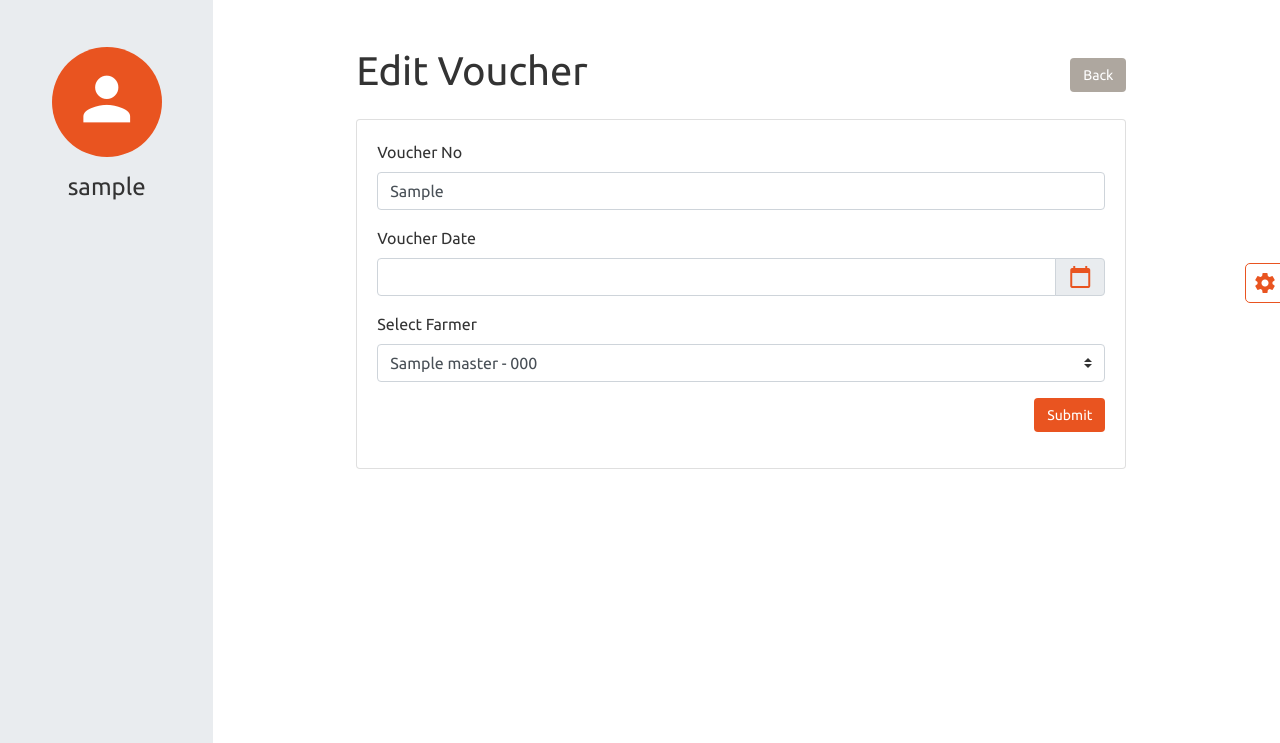
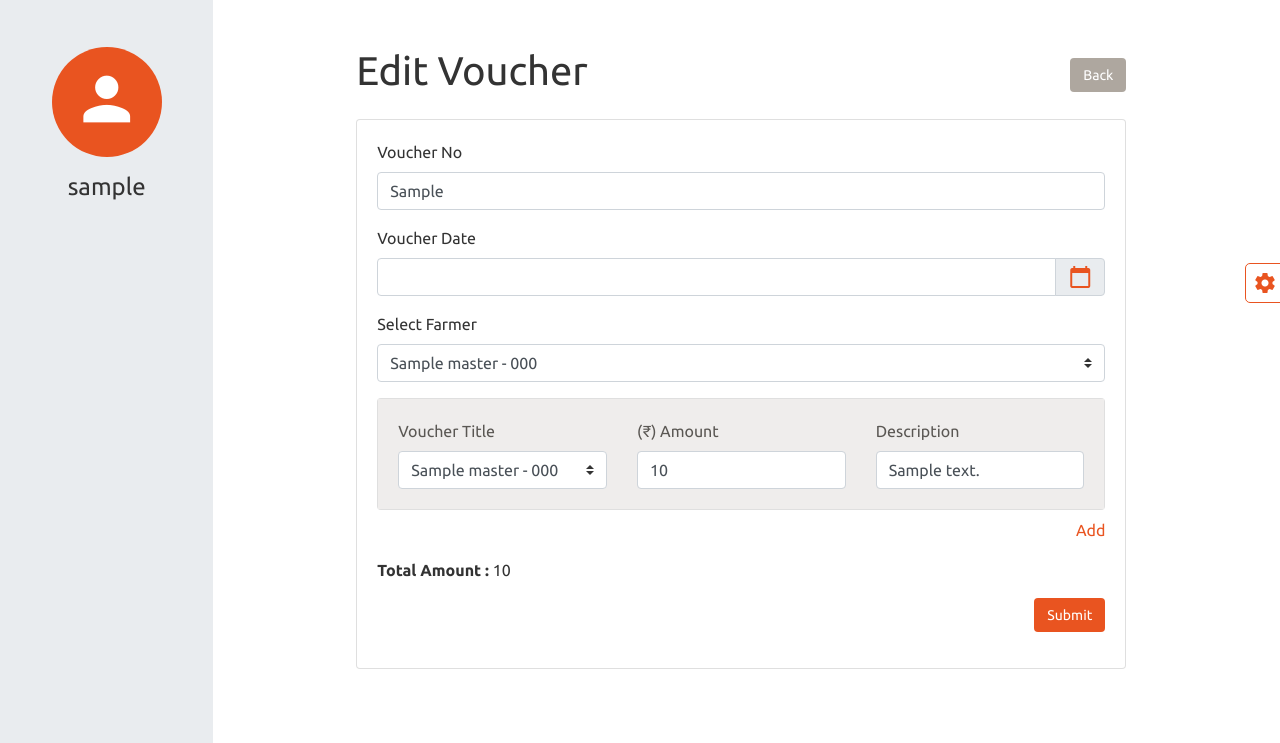
Before and after one commit to exsaro/mango-mandi, a PHP site: page /View/addVoucher.php?id=1 in a window 1280 px wide. Shown: the part 57-800 px from the top of the page. Run offline with PHP 8.4, Linux system fonts and the light colour scheme; the visitor is signed in with stand-in values (Sample User, id 1); tables that the repository leaves empty or names only in its code hold one stand-in row (values such as "Sample post"); data that the repository does not hold is empty.

Commit message:
Transaction Changes completed.

```diff
--- a/Model/CommonModel.php
+++ b/Model/CommonModel.php
@@ -15,7 +15,7 @@
 
             $sql = "SELECT * FROM ".$tableName." WHERE status != 'D'";
 
-            if($tableName != 'user_type_master'){
+            if($tableName != 'user_type_master' && $tableName !=  'voucher_transaction_group'){
                 $sql .= " AND company_id ='". $_SESSION['company_id']."'";
             }
 
--- a/View/addVoucher.php
+++ b/View/addVoucher.php
@@ -8,14 +8,14 @@
     $transcationData[0]['transaction_id']    = '';
     $transcationData[0]['amount']            = '';
     $transcationData[0]['description']       = '';
-    $transcationData[0]['transaction_name']       = '';
     $farmerOptionData = $commonModel->getData('farmer_master','list','','');
     $transcationOptionData = $commonModel->getData('transaction_master','list','','');
-
+    $amount = 0;
 
     if(isset($_GET['id'])){
         $title      = 'Edit Voucher';
         $voucherEditData = $commonModel->getData('voucher_transaction_detail','edit',$_GET['id'],'voucher_transaction_detail_id');
+        $voucherGroupData = $commonModel->getData('voucher_transaction_group','edit',$_GET['id'],'voucher_transaction_detail_id');
         $editData   = isset($voucherEditData[0]) ?  $voucherEditData[0] : [] ;
         $submitType = 'update';
     }
@@ -23,7 +23,7 @@
     $voucherNo      = isset($editData['voucher_no'])  ? $editData['voucher_no']   : '';
     $voucherDate    = isset($editData['voucher_date'])  ? $editData['voucher_date']   : '';
     $farmerId       = isset($editData['farmer_id'])  ? $editData['farmer_id']   : '';
-    $transcationDetails = isset($editData['transaction_detail'])   ? json_decode($editData['transaction_detail'],true) : $transcationData;
+    $transcationDetails = isset($voucherGroupData)   ? $voucherGroupData : $transcationData;
     $status      = (isset($editData['status']) && $editData['status'] == 'IA')? 'IA': 'A';
 ?>
 
@@ -71,22 +71,24 @@
                             <?php foreach($transcationDetails as $key => $value) {
                                     $checkIteration = $key;
                                     $removeClsBtn   = '';
-                                    $addClsBtn      = '';
-                                    if(count($transcationDetails)-1 == $key )
+                                    $addClsBtn   = '';
+                                    if($checkIteration == 0 && count($transcationDetails) == 1 )
                                         $removeClsBtn = 'display:none;';
+                                    elseif(count($transcationDetails)-1 == $checkIteration )
+                                        $addClsBtn   = '';
                                     else
-                                        $addClsBtn = 'display:none;';
+                                        $addClsBtn   = 'display:none;';
+                                    $amount += $value['amount'];
                             ?>
 
                                 <div class="form-group identifyCls" id="identifyDiv_<?php echo $key; ?>" data-size="<?php echo $key; ?>">
-                                    <input type="hidden" value="<?php echo $value['transaction_name']; ?>"  id="transactionName_<?php echo $key; ?>" name="transaction_detail[<?php echo $key; ?>][transaction_name]" />
 
                                     <div class="card mb-2">
                                         <div class="card-body alert-secondary">
                                             <div class="row">
                                                 <div class="col">
                                                     <label for="">Voucher Title</label>
-                                                    <select class="custom-select" id="transcationId_<?php echo $key; ?>" name="transaction_detail[<?php echo $key; ?>][transaction_id]" onchange="setTrancationName(<?php echo $key; ?>)" required>
+                                                    <select class="custom-select" id="transcationId_<?php echo $key; ?>" name="transaction_detail[<?php echo $key; ?>][transaction_id]"   required>
                                                         <option value="">Select Transcation</option>
                                                         <?php foreach($transcationOptionData as $tKey => $tValue) { ?>
                                                             <option <?php echo ($value['transaction_id'] ==  $tValue['transaction_id'])?'selected':''; ?> value="<?php echo $tValue['transaction_id']; ?>" ><?php echo $tValue['transaction_name']." - " ; ?><?php echo $tValue['transaction_code']; ?></option>
@@ -95,7 +97,7 @@
                                                 </div>
                                                 <div class="col">
                                                     <label for="">(₹) Amount</label>
-                                                    <input type="number" value="<?php echo $value['amount']; ?>" class="form-control" name="transaction_detail[<?php echo $key; ?>][amount]" placeholder="Amount" required minlength=1 maxlength=100 />
+                                                    <input type="number" value="<?php echo $value['amount']; ?>" onkeyup="calculateVoucher()" class="form-control calculateVoucher" name="transaction_detail[<?php echo $key; ?>][amount]"  placeholder="Amount" required minlength=1 maxlength=100 />
                                                 </div>
                                                 <div class="col">
                                                     <label for="">Description</label>
@@ -105,14 +107,14 @@
                                         </div>
                                     </div>
                                     <p class="text-right fz12">
-                                        <a style="<?php echo  $addClsBtn; ?>" class="addClass" id="addInx_<?php echo $key; ?>" href="javascript:void(0);" onclick="addTranscation(0)" >Add </a>
+                                        <a style="<?php echo $addClsBtn; ?>" class="addClass" id="addInx_<?php echo $key; ?>" href="javascript:void(0);" onclick="addTranscation(0)" >Add </a>
                                         <a style="<?php echo $removeClsBtn; ?>" class="removeClass" id="removeInx_<?php echo $key; ?>" href="javascript:void(0);" onclick="removeTranscation(<?php echo $key; ?>)" >  Remove</a>
                                     </p>
                                 </div>
                             <?php } ?>
                         </div>
                         <!-- Add and Remove Transaction END-->
-
+                                  <p><span class="font-weight-bold">Total Amount : </span> <span id="calcTotalVoucher"><?php echo $amount; ?> </span></span></p>
 
                         <div class="form-group text-right">
                         <button  type="submit" name='<?php echo $submitType; ?>' class="btn btn-primary">Submit</button>
@@ -134,14 +136,13 @@
 <input type="hidden" id="checklength" value='<?php echo $checkIteration; ?>'>
 <div id="voucherCloneDiv" class="d-none">
     <div class="form-group identifyClsYYY" id="identifyDiv_XXX" data-size="XXX">
-    <input type="hidden"  id="transactionName_XXX" name="transaction_detail[XXX][transaction_name]" />
 
         <div class="card mb-2">
             <div class="card-body alert-secondary">
                 <div class="row">
                     <div class="col">
                         <label for="">Voucher Title</label>
-                        <select class="custom-select" id="transcationId_XXX"  name="transaction_detail[XXX][transaction_id]" onchange="setTrancationName(XXX)"  required>
+                        <select class="custom-select" id="transcationId_XXX"  name="transaction_detail[XXX][transaction_id]"  required>
                         <option value="">Select Transcation</option>
                             <?php foreach($transcationOptionData as $tKey => $tValue) { ?>
                                 <option value="<?php echo $tValue['transaction_id']; ?>" ><?php echo $tValue['transaction_name']." - " ; ?><?php echo $tValue['transaction_code']; ?></option>
@@ -150,11 +151,11 @@
                     </div>
                     <div class="col">
                         <label for="">(₹) Amount</label>
-                        <input type="number" class="form-control" placeholder="Amount" name="transaction_detail[XXX][amount]" required />
+                        <input type="number" class="form-control calculateVoucherYYY" placeholder="Amount" name="transaction_detail[XXX][amount]"  onkeyup="calculateVoucher()" required  minlength=1 maxlength=100 />
                     </div>
                     <div class="col">
                         <label for="">Description</label>
-                        <input type="text" class="form-control" placeholder="Description" name="transaction_detail[XXX][description]" required />
+                        <input type="text" class="form-control" placeholder="Description" name="transaction_detail[XXX][description]" required   minlength=3 maxlength=100/>
                     </div>
                 </div>
             </div>
--- a/js/app.js
+++ b/js/app.js
@@ -182,11 +182,10 @@ $(document).ready( function () {
         var length = $('.identifyCls').length -1;
         $('.identifyCls').each(function(idx){
             var findInx = $(this).data('size');
-            $('#addInx_'+findInx).hide();
-            $('#removeInx_'+findInx).hide();
+            $('.addClass').hide();
+            $('.removeClass').show();
             if( length == idx){
                 $('#addInx_'+findInx).show();
-            }else{
                 $('#removeInx_'+findInx).show();
             }
         })
@@ -194,16 +193,35 @@ $(document).ready( function () {
 
     function removeTranscation(index){
         $("#identifyDiv_"+index).remove();
+        var length = $('.identifyCls').length -1;
+        $('.identifyCls').each(function(idx){
+            var findInx = $(this).data('size');
+
+            if(length > 0){
+                $('.removeClass').show();
+            }
+            $('.addClass').hide();
+
+            if( length == idx){
+                if(length > 0){
+                    $('#removeInx_'+findInx).show();
+                }else{
+                    $('#removeInx_'+findInx).hide();
+                }
+                $('#addInx_'+findInx).show();
+            }
+        })
+        calculateVoucher();
     }
 
 
-    function setTrancationName(index){
-        var textData = $('#transcationId_'+index+' option:selected').text();
-        var textName = textData.split(' - ')[0];
-        $('#transactionName_'+index).val(textName);
-        console.log(index);
-        console.log( $('#transactionName_'+index));
-        console.log(textName);
+    function calculateVoucher() {
+        var totalAmount = 0;
+        $('.identifyCls').each(function(idx){
+            var findInx = $(this).data('size');
+            totalAmount += parseFloat($('input[name="transaction_detail['+findInx+'][amount]"]').val());
+        });
+        $('#calcTotalVoucher').html(totalAmount);
     }
 /*  Voucher Transcation Details End*/
 
```
Also changed, not shown: Model/VoucherTransactionDetail.php (+24 -6 lines), View/voucherTransaction.php (+2 -14 lines).
